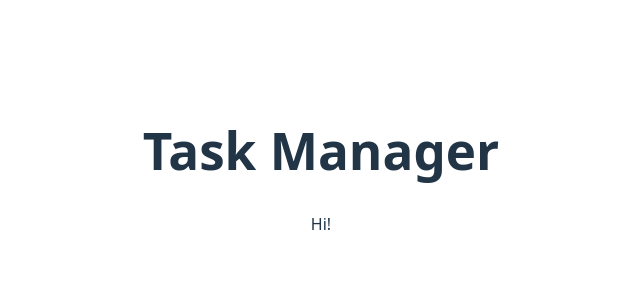
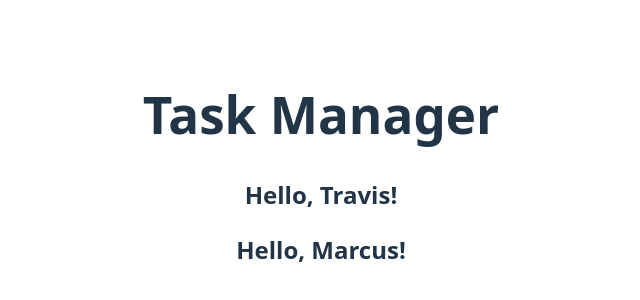
Before and after one commit to KatyaW-01/task-manager-react, a React (Vite) app: page / in a window 1280 px wide. Shown: the part 230-530 px from the top of the page, without its empty margins (319-959 px from the left). Built offline with nearby package versions, Linux system fonts and the light colour scheme.

Commit message:
Create files for card components

```diff
--- a/src/components/App/App.jsx
+++ b/src/components/App/App.jsx
@@ -1,5 +1,6 @@
 import { useState } from 'react';
-import "./App.css"
+import "./App.css";
+import Tasks from "../Tasks/Tasks";
 
 function App() {
   const dummyTasks = [
@@ -11,7 +12,8 @@ function App() {
   return (
     <main className = "App">
       <h1>Task Manager</h1>
-      <p>Hi!</p>
+      <Tasks name="Travis"/>
+      <Tasks name="Marcus"/>
     </main>
   );
 }
--- a/src/components/Tasks/Tasks.jsx
+++ b/src/components/Tasks/Tasks.jsx
@@ -1,7 +1,7 @@
 import "./Tasks.css"
 
-function Tasks() {
-  return <h2>Tasks go here!</h2>;
+function Tasks(props) {
+  return <h2>Hello, {props.name}! </h2>;
 }
 
 export default Tasks;
```
Also changed, not shown: src/components/Card/Card.css (added), src/components/Card/Card.jsx (added).
